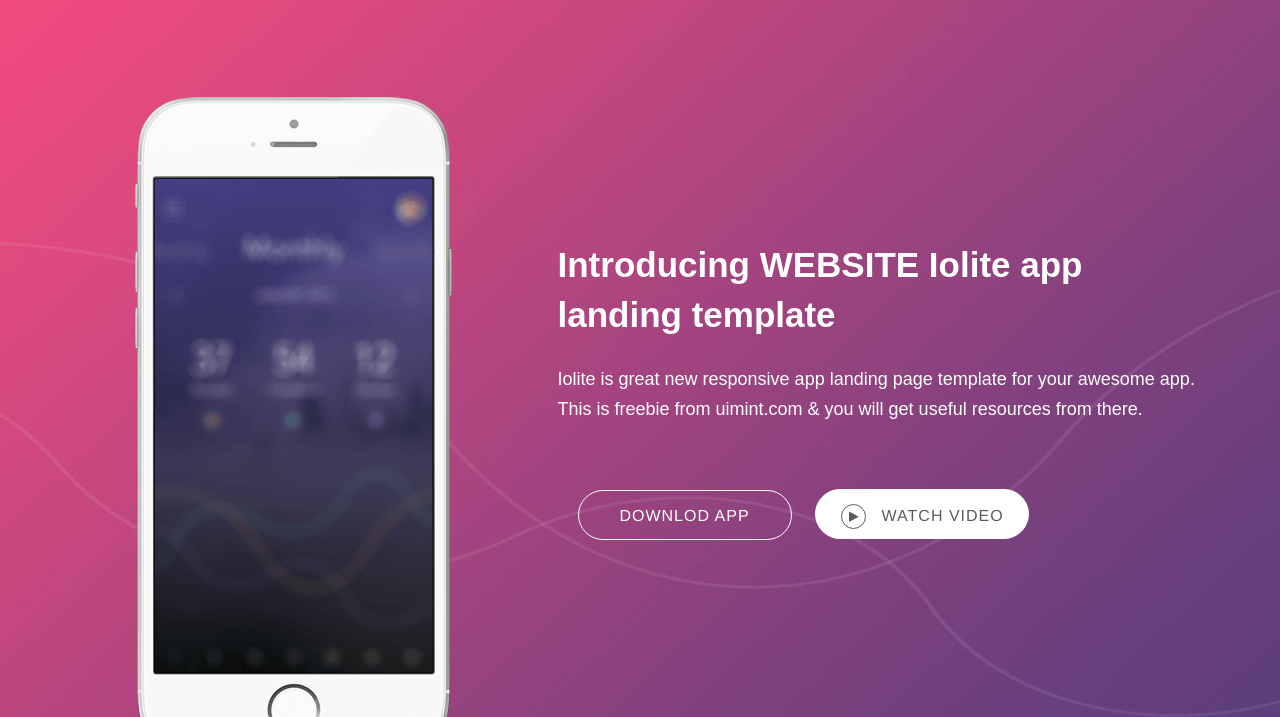
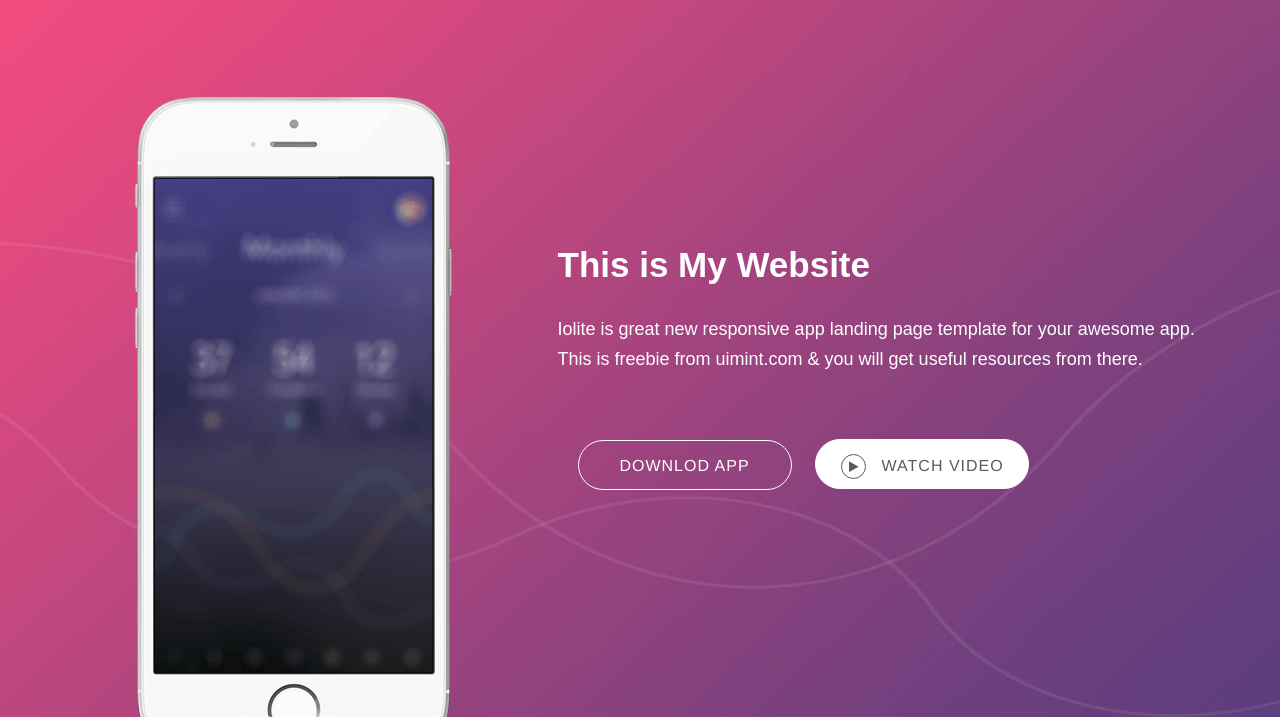
Before and after one commit to Badhon58/HTML_CI_CD, a plain HTML site: page index.html in a window 1280 px wide. Shown: the part 83-800 px from the top of the page. Drawn offline with Linux system fonts and the light colour scheme; some packages are replaced by stand-ins of ours.

Commit message:
my web site

```diff
--- a/index.html
+++ b/index.html
@@ -75,7 +75,7 @@
 
                         <div class="col-sm-7 col-xs-12 heading-text">
                             <div class="single_home_content wow AseemIn" data-wow-duration="1s">
-								<h1>Introducing WEBSITE Iolite app landing template </h1>
+								<h1>This is My Website </h1>
 								<p class="bannerDescription">Iolite is great new responsive app landing page template for your awesome app. This is freebie from uimint.com & you will get useful resources from there.</p>
 								<div class="button">
 									<a href="" class="btn">Downlod APP</a>
```
